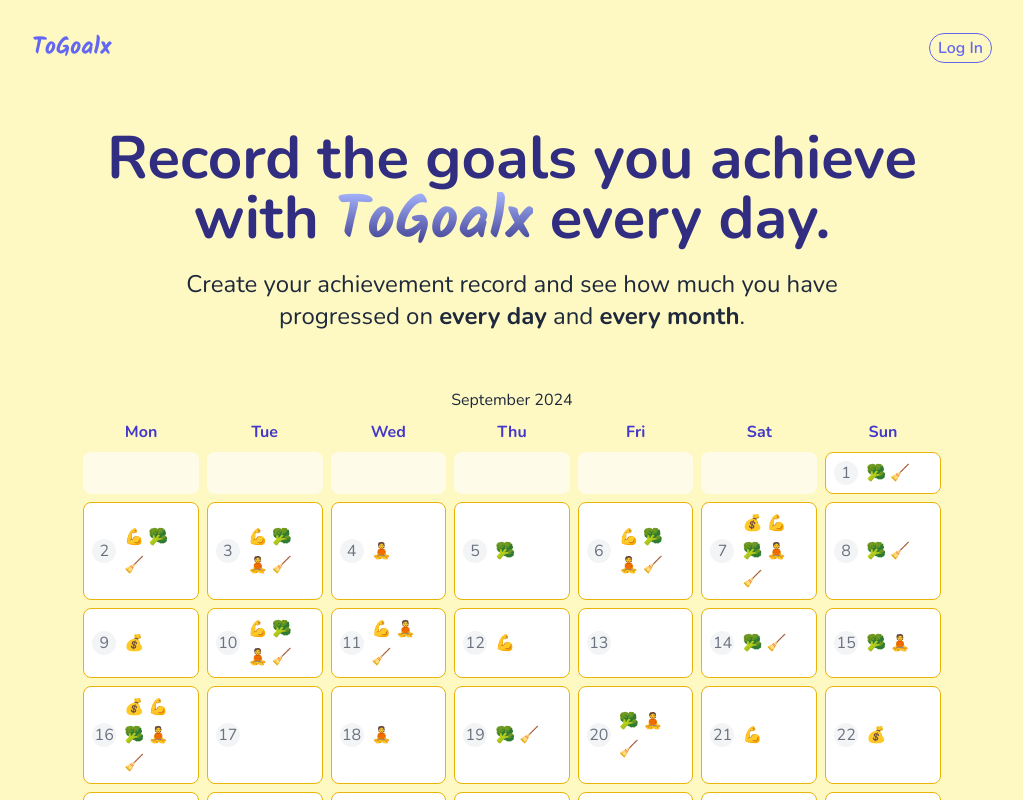
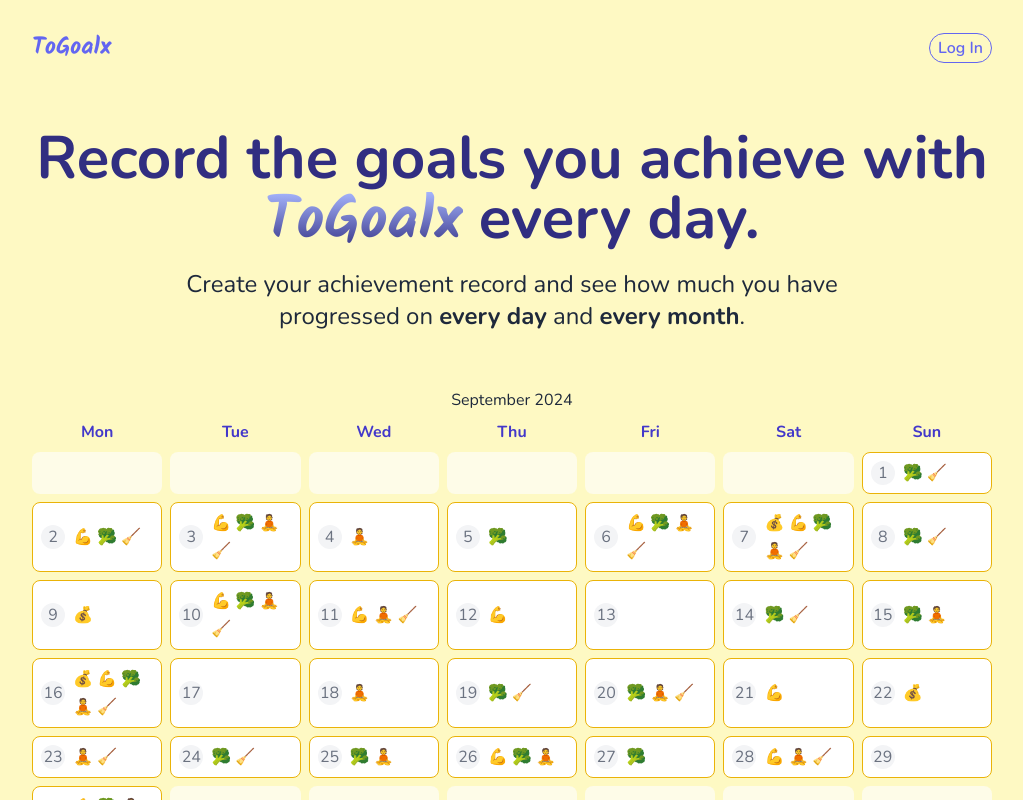
Before and after one commit to jasontwuk/togoalx, a Next.js app: page / in a window 1280 px wide. Shown: the top 800 px of the page, without its empty margins (128-1151 px from the left). Built offline with nearby package versions, Linux system fonts and the light colour scheme; no server answers; some icons are missing.

Commit message:
update Home page layout

```diff
--- a/app/page.tsx
+++ b/app/page.tsx
@@ -6,7 +6,7 @@
 
 export default function Home() {
   return (
-    <main className="mx-auto flex flex-col items-center justify-between gap-4 p-4 sm:p-8 md:max-w-[90%]">
+    <main className="mx-auto flex flex-col items-center justify-between gap-4 p-4 sm:p-8">
       <h1 className="text-center text-4xl font-bold text-indigo-900 sm:text-5xl md:text-6xl">
         Record the goals you achieve with{" "}
         <span
```
